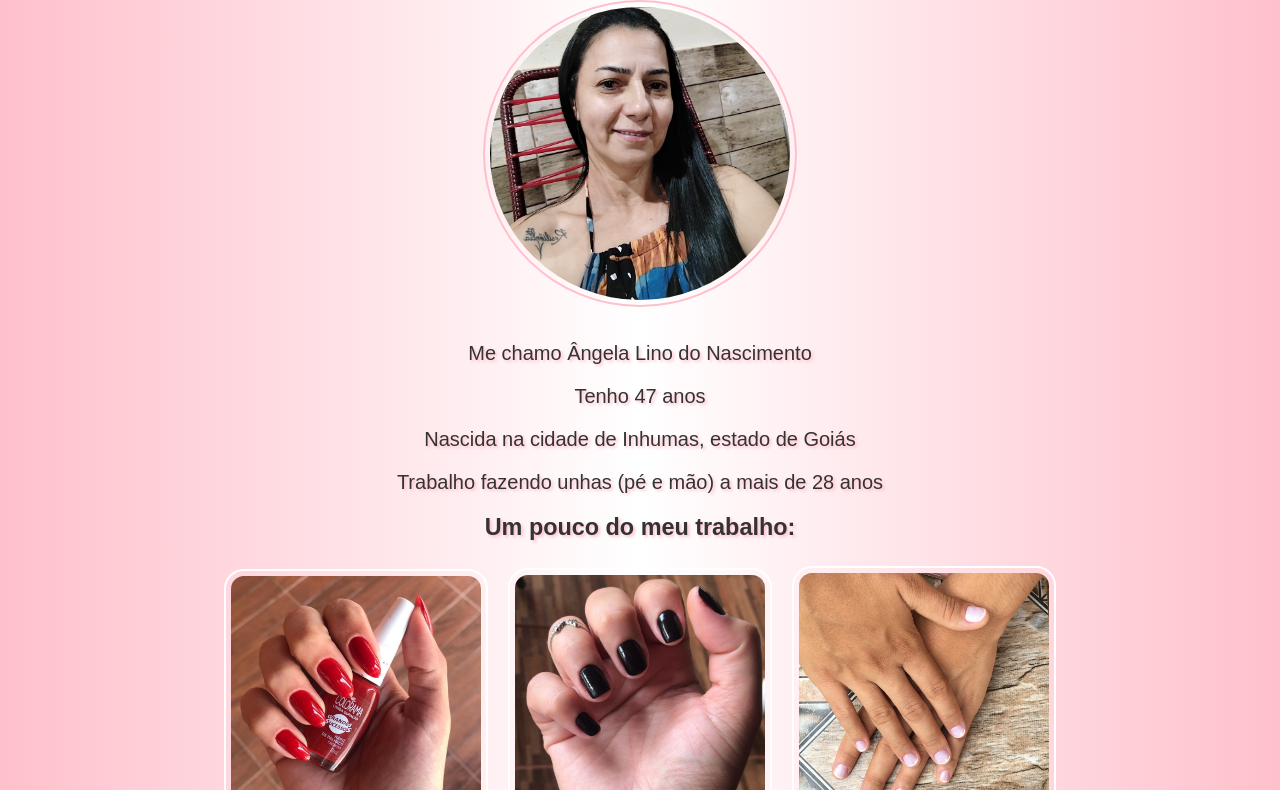
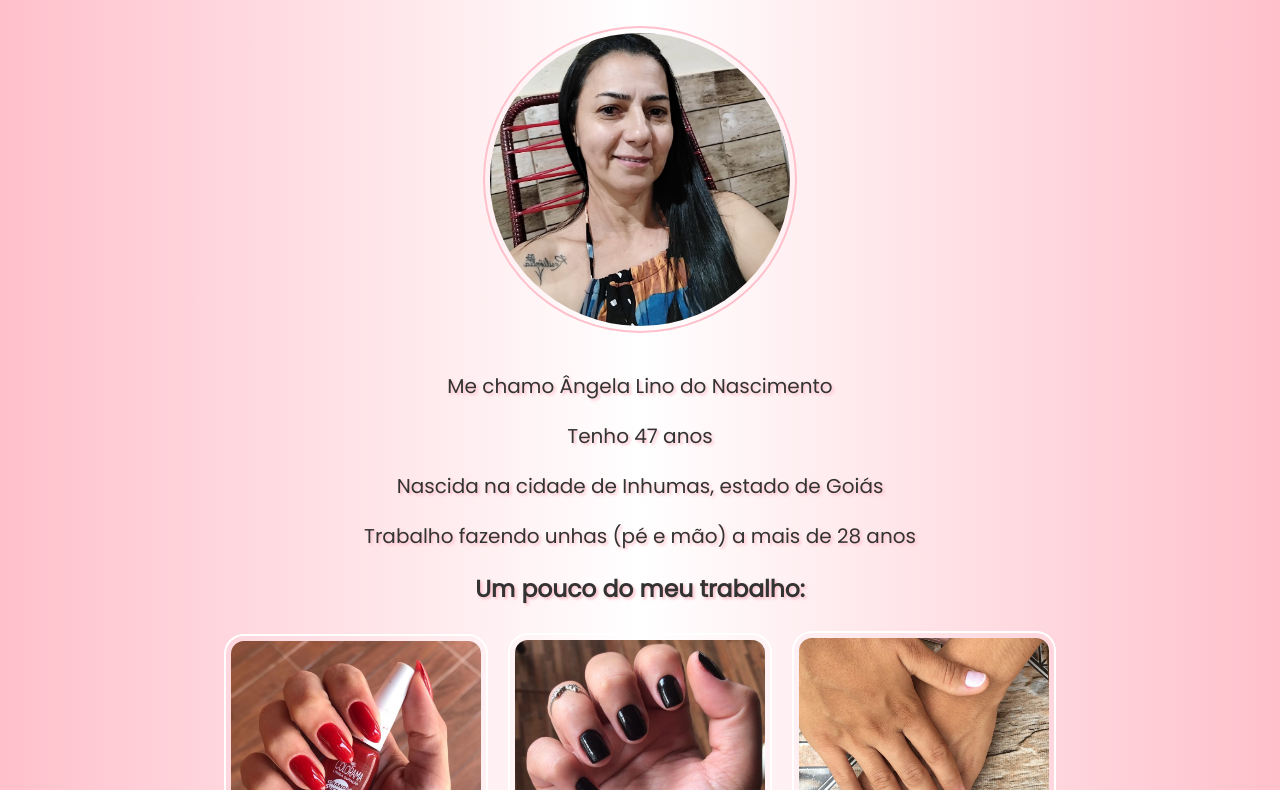
Before and after one commit to Lino676/Angela-Beuty, a plain HTML site: page index.html in a window 1280 px wide. Shown: the part 209-999 px from the top of the page. Drawn offline with Linux system fonts and the light colour scheme.

Commit message:
Update unhastyles.css

```diff
--- a/unhastyles.css
+++ b/unhastyles.css
@@ -5,7 +5,7 @@ body {
     margin: 0;
     text-shadow: 2px 2px 3px pink;
     font-size: 20px;
-    font-family: sans-serif;
+    font-family: 'Poppins', sans-serif;
     color: #333;
 }
 h1 {
```
